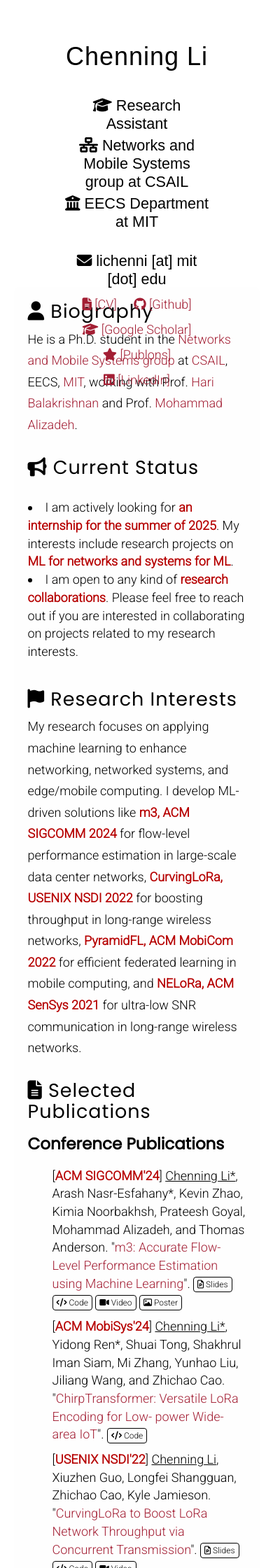
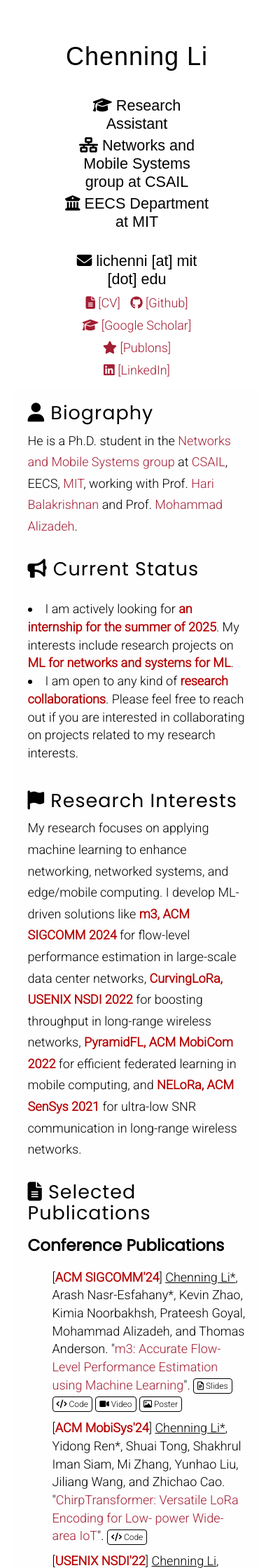
Before and after one commit to liecn/cnli.me, a Jekyll site: the page built from index.html, in a window 390 px wide. Shown: the top 2240 px of the page at 70% size. Built offline with Jekyll 4.4.1, drawn with Linux system fonts in a browser that asks for light colours; nearby versions of some CDN libraries; library files that are not in the unit come from our copies.

```diff
--- a/static/css/style.css
+++ b/static/css/style.css
@@ -12,24 +12,33 @@
         flex-direction: column;
         align-items: center;
         text-align: center;
-        margin-bottom: 150px;
-        /* Adds space below the name section */
+        min-height: 50vh;
+        /* Ensures the logo section takes up at least half the screen height */
+        margin-bottom: 5vh;
+        /* Adds some space below the logo section */
     }
     .name h1 {
         font-size: 2em;
         /* Adjust the font size for better visibility on small screens */
-        margin-bottom: 10px;
+        margin-bottom: 5px;
+        /* Reduce the bottom margin to save space */
     }
     .name h2 {
         font-size: 1.2em;
         /* Adjust the font size for smaller screens */
-        margin-bottom: 5px;
-        /* Adds space between the lines */
+        margin-bottom: 3px;
+        /* Reduce the bottom margin to save space */
     }
     .contact-links a {
         display: inline-block;
-        margin: 5px 10px;
-        /* Add spacing between the contact links */
+        margin: 3px 5px;
+        /* Reduce spacing between the contact links to save space */
+    }
+    #bio {
+        margin-top: calc(10vh + 5vh);
+        /* Dynamic margin based on viewport height */
+        padding-top: 10px;
+        /* Adds padding above the bio section to ensure there's space */
     }
 }
 
```
